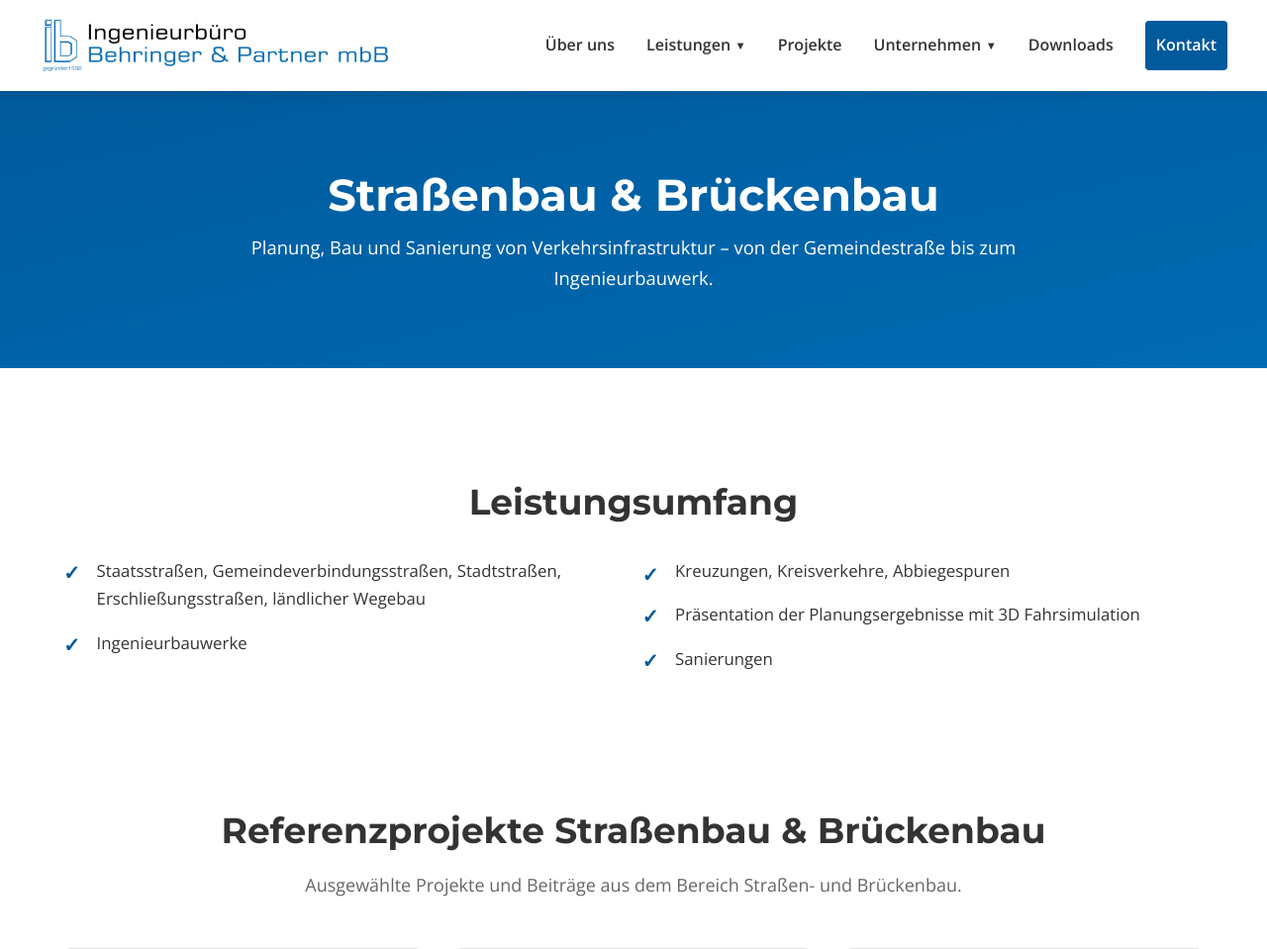
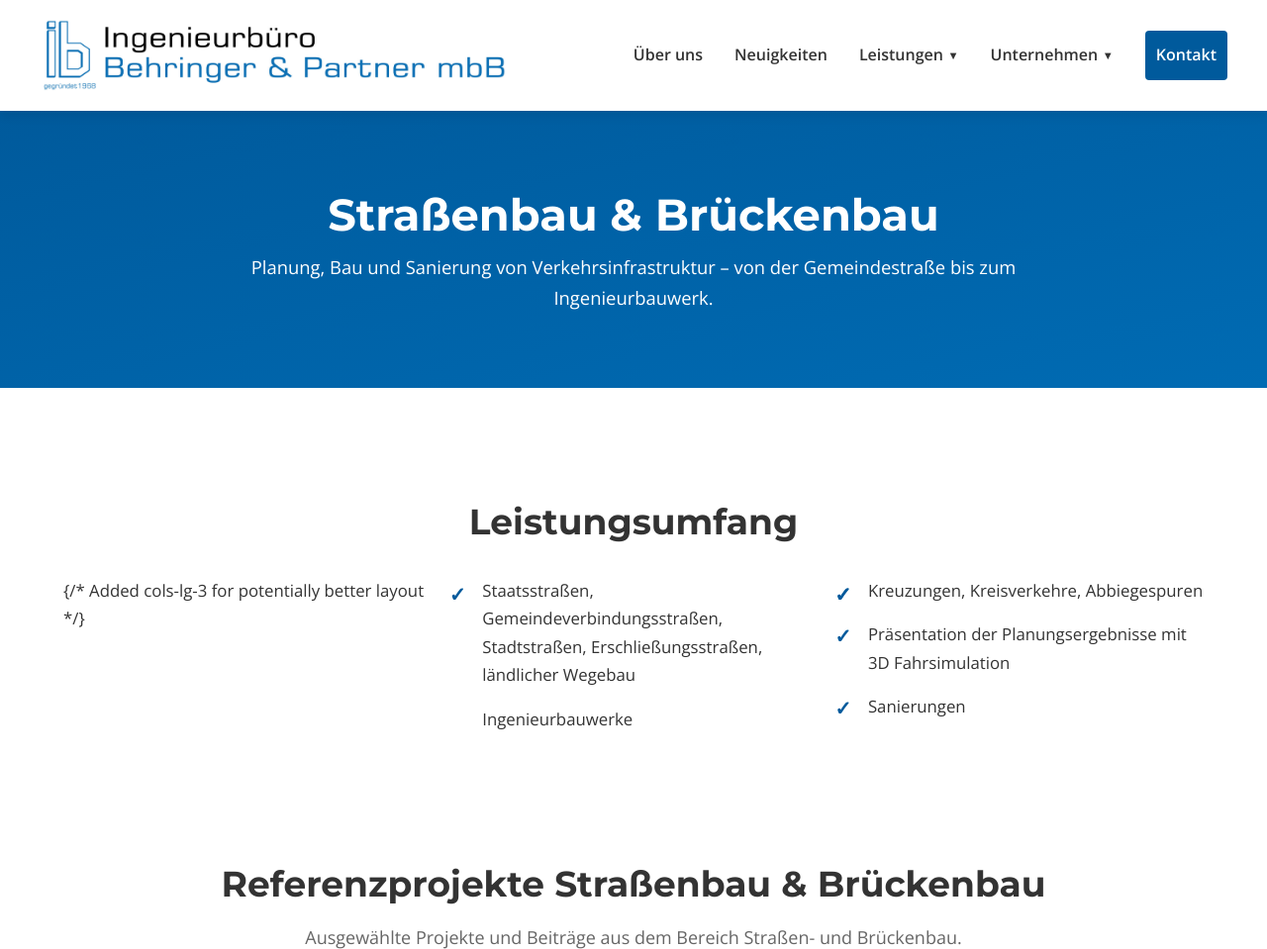
Before and after one commit to KingB94/behringer, a Flask app: page /leistungen/strassenbau-brueckenbau in a window 1280 px wide. Shown: the top 959 px of the page at 99% size. Run offline with Flask 3, Linux system fonts and the light colour scheme.

Commit message:
Update strassenbau-brueckenbau.html

```diff
--- a/templates/leistungen/strassenbau-brueckenbau.html
+++ b/templates/leistungen/strassenbau-brueckenbau.html
@@ -9,6 +9,7 @@
     <link
         href="https://fonts.googleapis.com/css2?family=Montserrat:wght@600;700&family=Open+Sans:wght@400;500;600&display=swap"
         rel="stylesheet">
+    <link rel="stylesheet" href="https://cdnjs.cloudflare.com/ajax/libs/font-awesome/5.15.4/css/all.min.css">
     <style>
         /* css/styles.css */
         /* 1. Basis & Variablen */
@@ -135,9 +136,9 @@
             padding: var(--space-sm) 0;
         }
 
-        .logo img {
+        .logo img { /* Consistent with main page */
             display: block;
-            max-height: 60px;
+            max-height: 80px;
             width: auto;
         }
 
@@ -488,8 +524,7 @@
             }
         }
         @media (min-width: 992px) {
-            /* Für längere Listen ggf. 3 Spalten, ansonsten sind 2 oft besser lesbar */
-            .leistungsumfang-list.cols-lg-3 { /* Spezifische Klasse für 3 Spalten auf LG */
+            .leistungsumfang-list.cols-lg-3 {
                  column-count: 3;
             }
         }
@@ -588,40 +623,39 @@
 <body>
     <header class="site-header">
         <div class="container header-inner">
-            <a href="index.html" class="logo"> <!-- Link zur Hauptseite -->
-                <img src="/IBB/static/images/logo.png" alt="Behringer & Partner Logo" loading="lazy">
+            <a href="{{ url_for('index') }}" class="logo">
+                <img src="{{ url_for('static', filename='images/logo.png') }}" alt="Behringer & Partner Logo" loading="lazy">
             </a>
-            <button class="nav-toggle" aria-label="Menü öffnen" aria-expanded="false">☰</button>
             <nav class="main-nav">
                 <ul class="nav-list">
-                    <li><a href="index.html#about">Über uns</a></li>
+                    <li><a href="{{ url_for('index') }}#about">Über uns</a></li>
+                    <li><a href="{{ url_for('index') }}#news">Neuigkeiten</a></li>
                     <li class="nav-item dropdown">
-                        <a href="index.html#services">Leistungen <span class="dropdown-arrow">▼</span></a>
+                        <a href="{{ url_for('index') }}#services">Leistungen <span class="dropdown-arrow">▼</span></a>
                         <ul class="dropdown-menu">
-                            <li><a href="siedlungswasserwirtschaft.html">Siedlungswasserwirtschaft</a></li>
-                            <li><a href="strassenbau-brueckenbau.html">Straßenbau & Brückenbau</a></li> <!-- Aktive Seite -->
-                            <li><a href="index.html#service-fernwaerme">Fernwärme</a></li>
-                            <li><a href="index.html#service-hydraulik">Hydraulische Nachweise</a></li>
-                            <li><a href="index.html#service-bauland">Baulanderschließung</a></li>
-                            <li><a href="index.html#service-gis">Kommunales GIS</a></li>
-                            <li><a href="index.html#service-sanierung">Sanierungen</a></li>
-                            <li><a href="index.html#service-wasserbau">Wasserbau</a></li>
+                            <li><a href="{{ url_for('siedlungswasserwirtschaft') }}">Siedlungswasserwirtschaft</a></li>
+                            <li><a href="{{ url_for('strassenbau_brueckenbau') }}" class="active-service-link">Straßenbau & Brückenbau</a></li>
+                            <li><a href="{{ url_for('fernwaerme') }}">Fernwärme</a></li>
+                            <li><a href="{{ url_for('index') }}#service-hydraulik">Hydraulische Nachweise</a></li>
+                            <li><a href="{{ url_for('index') }}#service-bauland">Baulanderschließung</a></li>
+                            <li><a href="{{ url_for('index') }}#service-gis">Kommunales GIS</a></li>
+                            <li><a href="{{ url_for('index') }}#service-sanierung">Sanierungen</a></li>
+                            <li><a href="{{ url_for('index') }}#service-wasserbau">Wasserbau</a></li>
                         </ul>
                     </li>
-                    <li><a href="index.html#projects">Projekte</a></li>
                     <li class="nav-item dropdown">
-                        <a href="index.html#company">Unternehmen <span class="dropdown-arrow">▼</span></a>
+                        <a href="{{ url_for('index') }}#company">Unternehmen <span class="dropdown-arrow">▼</span></a>
                         <ul class="dropdown-menu">
-                            <li><a href="index.html#company-news">Neuigkeiten</a></li>
-                            <li><a href="index.html#company-team">Team</a></li>
-                            <li><a href="index.html#company-history">Firmengeschichte</a></li>
-                            <li><a href="index.html#company-jobs">Stellenangebote</a></li>
+                            <li><a href="{{ url_for('unternehmen_team') }}">Team</a></li>
+                            <li><a href="{{ url_for('firmengeschichte') }}">Firmengeschichte</a></li>
+                            <li><a href="{{ url_for('unternehmen_netzwerk') }}">Netzwerk</a></li>
+                            <li><a href="{{ url_for('unternehmen_stellenangebote') }}">Stellenangebote</a></li>
                         </ul>
                     </li>
-                    <li><a href="index.html#downloads">Downloads</a></li>
-                    <li><a href="index.html#contact" class="btn btn-primary">Kontakt</a></li>
+                    <li><a href="{{ url_for('index') }}#contact" class="btn btn-primary">Kontakt</a></li>
                 </ul>
             </nav>
+            <button class="nav-toggle" aria-label="Menü öffnen" aria-expanded="false">☰</button>
         </div>
     </header>
 
@@ -636,7 +670,7 @@
         <section id="leistungsumfang" class="section">
             <div class="container">
                 <h2 class="section-title">Leistungsumfang</h2>
-                <ul class="leistungsumfang-list">
+                <ul class="leistungsumfang-list cols-lg-3"> {/* Added cols-lg-3 for potentially better layout */}
                     <li>Staatsstraßen, Gemeindeverbindungsstraßen, Stadtstraßen, Erschließungsstraßen, ländlicher Wegebau</li>
                     <li>Ingenieurbauwerke</li>
                     <li>Kreuzungen, Kreisverkehre, Abbiegespuren</li>
@@ -756,22 +789,24 @@
             <div>
                 <h4>Navigation</h4>
                 <ul>
-                    <li><a href="index.html#about">Über uns</a></li>
-                    <li><a href="index.html#services">Leistungen</a></li>
-                    <li><a href="index.html#projects">Projekte</a></li>
-                    <li><a href="index.html#company">Unternehmen</a></li>
-                    <li><a href="index.html#downloads">Downloads</a></li>
-                    <li><a href="index.html#contact">Kontakt</a></li>
+                    <li><a href="{{ url_for('index') }}#about">Über uns</a></li>
+                    <li><a href="{{ url_for('index') }}#news">Neuigkeiten</a></li>
+                    <li><a href="{{ url_for('index') }}#services">Leistungen</a></li>
+                    <li><a href="{{ url_for('index') }}#company">Unternehmen</a></li>
+                    <li><a href="{{ url_for('index') }}#contact">Kontakt</a></li>
                 </ul>
             </div>
             <div>
-                <h4>Top Leistungen</h4>
+                <h4>Leistungen</h4>
                 <ul>
-                    <li><a href="siedlungswasserwirtschaft.html">Siedlungswasserwirtschaft</a></li>
-                    <li><a href="strassenbau-brueckenbau.html">Straßenbau & Brückenbau</a></li>
-                    <li><a href="index.html#service-fernwaerme">Fernwärme</a></li>
-                    <li><a href="index.html#service-wasserbau">Wasserbau</a></li>
-                    <li><a href="index.html#services">Alle Leistungen...</a></li>
+                    <li><a href="{{ url_for('siedlungswasserwirtschaft') }}">Siedlungswasserwirtschaft</a></li>
+                    <li><a href="{{ url_for('strassenbau_brueckenbau') }}">Straßenbau & Brückenbau</a></li>
+                    <li><a href="{{ url_for('fernwaerme') }}">Fernwärme</a></li>
+                    <li><a href="{{ url_for('index') }}#service-hydraulik">Hydraulische Nachweise</a></li>
+                    <li><a href="{{ url_for('index') }}#service-bauland">Baulanderschließung</a></li>
+                    <li><a href="{{ url_for('index') }}#service-gis">Kommunales GIS</a></li>
+                    <li><a href="{{ url_for('index') }}#service-sanierung">Sanierungen</a></li>
+                    <li><a href="{{ url_for('index') }}#service-wasserbau">Wasserbau</a></li>
                 </ul>
             </div>
             <div>
@@ -787,51 +822,104 @@
             <div>
                 <h4>Rechtliches</h4>
                 <ul>
-                    <li><a href="index.html#impressum">Impressum</a></li>
-                    <li><a href="index.html#datenschutz">Datenschutz</a></li>
+                    <li><a href="{{ url_for('impressum') }}">Impressum</a></li>
+                    <li><a href="{{ url_for('impressum') }}#datenschutz">Datenschutz</a></li>
                 </ul>
+            </div>
+            <div>
+                <h4>Folgen Sie uns</h4>
+                <div class="footer-socials">
+                    <a href="https://www.instagram.com/ibb_mue/" target="_blank" rel="noopener" aria-label="Instagram"><i class="fab fa-instagram"></i></a>
+                </div>
+                 <h4 style="margin-top: 1.5rem;">Wir unterstützen</h4>
+                 <p style="margin-bottom: var(--space-xs); line-height: 1.4;">
+                    <a href="{{ url_for('maedchenschule_chato') }}">Mädchenschule Chato, Tansania</a>
+                 </p>
+                 <a href="{{ url_for('maedchenschule_chato') }}">
+                    <img src="https://www.ib-behringer.de/wp/wp-content/uploads/2022/12/Suedansicht-2-150x150.jpg" alt="Mädchenschule Chato, Tansania" style="width:80px; border-radius:var(--radius-sm);">
+                </a>
             </div>
         </div>
         <div class="footer-bottom">
             <p>© <span id="current-year">2024</span> Ingenieurbüro Behringer & Partner mbB. Alle Rechte vorbehalten.</p>
-            <p><a href="index.html#impressum">Impressum</a> | <a href="index.html#datenschutz">Datenschutz</a></p>
+            <p><a href="{{ url_for('impressum') }}">Impressum</a> | <a href="{{ url_for('impressum') }}#datenschutz">Datenschutz</a></p>
         </div>
     </footer>
 
     <script>
         document.addEventListener('DOMContentLoaded', () => {
-            // Navigation Toggle
-            const toggle = document.querySelector('.nav-toggle');
-            const navList = document.querySelector('.nav-list');
-            if (toggle && navList) {
-                toggle.addEventListener('click', () => {
+            const navToggle = document.querySelector('.nav-toggle');
+            const navList = document.querySelector('.main-nav .nav-list');
+            const siteHeader = document.querySelector('.site-header');
+
+            // 1. Main Navigation Toggle (Hamburger)
+            if (navToggle && navList) {
+                navToggle.addEventListener('click', () => {
                     const isOpen = navList.classList.toggle('open');
-                    toggle.setAttribute('aria-expanded', isOpen);
-                    toggle.innerHTML = isOpen ? '×' : '☰';
+                    navToggle.setAttribute('aria-expanded', isOpen);
+                    navToggle.innerHTML = isOpen ? '×' : '☰';
+                     if (!isOpen) {
+                        navList.querySelectorAll('.dropdown-menu.submenu-open').forEach(submenu => submenu.classList.remove('submenu-open'));
+                        navList.querySelectorAll('.nav-item.dropdown > a.active, .nav-item.dropdown > span.active').forEach(toggle => toggle.classList.remove('active'));
+                    }
                 });
             }
 
-            // Smooth scroll for anchor links
-            document.querySelectorAll('a[href^="#"]:not([href="#"])').forEach(anchor => {
-                anchor.addEventListener('click', function (e) {
+            // 2. Mobile Dropdown Submenu Toggle
+            const dropdownToggles = navList ? navList.querySelectorAll('.nav-item.dropdown > a, .nav-item.dropdown > span') : [];
+            dropdownToggles.forEach(toggle => {
+                toggle.addEventListener('click', function(event) {
+                    if (navToggle && window.getComputedStyle(navToggle).display !== 'none') {
+                        const href = this.getAttribute('href');
+                        const submenu = this.parentElement.querySelector('.dropdown-menu');
+
+                        if (submenu) {
+                            event.preventDefault();
+                            submenu.classList.toggle('submenu-open');
+                            this.classList.toggle('active');
+                        }
+                    }
+                });
+            });
+
+
+            // 3. Smooth Scroll for on-page anchors & Close mobile nav
+             document.querySelectorAll('a[href]').forEach(anchor => {
+                anchor.addEventListener('click', function(e) {
                     const href = this.getAttribute('href');
-                    if (href.startsWith('#') && document.querySelector(href)) {
-                        e.preventDefault();
+                    const isMobileView = navToggle && window.getComputedStyle(navToggle).display !== 'none';
+                    let isMobileDropdownToggleItself = false;
+
+                    if (isMobileView && this.parentElement && this.parentElement.classList.contains('dropdown') && this.closest('.nav-list') && this.querySelector('.dropdown-arrow')) {
+                        const submenu = this.parentElement.querySelector('.dropdown-menu');
+                        if (submenu) {
+                            isMobileDropdownToggleItself = true;
+                        }
+                    }
+
+                    if (href.startsWith('#') && href.length > 1) {
                         const targetElement = document.querySelector(href);
                         if (targetElement) {
-                            const headerOffset = document.querySelector('.site-header') ? document.querySelector('.site-header').offsetHeight : 0;
+                            e.preventDefault();
+                            let headerOffset = siteHeader ? siteHeader.offsetHeight : 0;
                             const elementPosition = targetElement.getBoundingClientRect().top;
                             const offsetPosition = elementPosition + window.pageYOffset - headerOffset;
+                            window.scrollTo({ top: offsetPosition, behavior: 'smooth' });
+                        }
+                    } else if (href === '#') {
+                         e.preventDefault();
+                         window.scrollTo({ top: 0, behavior: 'smooth' });
+                    }
 
-                            window.scrollTo({
-                                top: offsetPosition,
-                                behavior: 'smooth'
-                            });
-                        }
-                         if (navList && navList.classList.contains('open') && this.closest('.nav-list')) {
+                    if (isMobileView && navList && navList.classList.contains('open') && !isMobileDropdownToggleItself) {
+                         if (!href.startsWith('#') || (href.startsWith('#') && document.querySelector(href))) {
                             navList.classList.remove('open');
-                            toggle.setAttribute('aria-expanded', 'false');
-                            toggle.innerHTML = '☰';
+                            if (navToggle) {
+                                navToggle.setAttribute('aria-expanded', 'false');
+                                navToggle.innerHTML = '☰';
+                            }
+                            navList.querySelectorAll('.dropdown-menu.submenu-open').forEach(submenu => submenu.classList.remove('submenu-open'));
+                            navList.querySelectorAll('.nav-item.dropdown > a.active, .nav-item.dropdown > span.active').forEach(toggle => toggle.classList.remove('active'));
                         }
                     }
                 });
```
Also changed, not shown: other parts of templates/leistungen/strassenbau-brueckenbau.html (+53 -19 lines).
